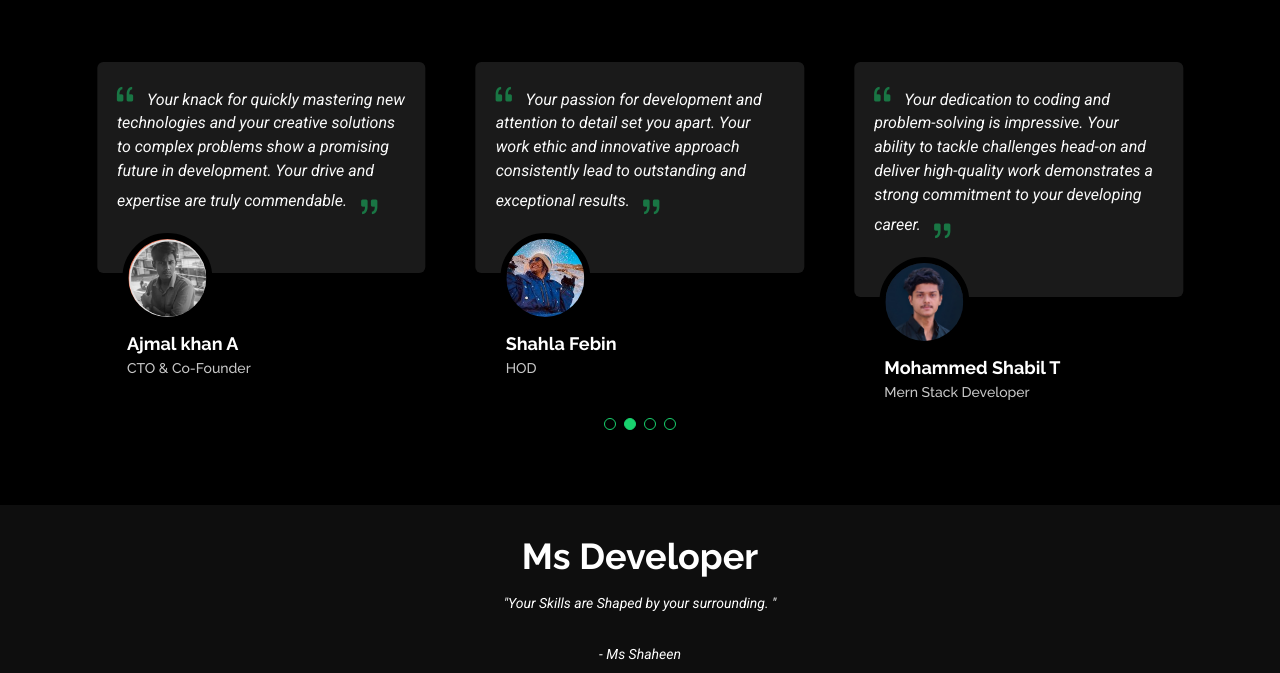
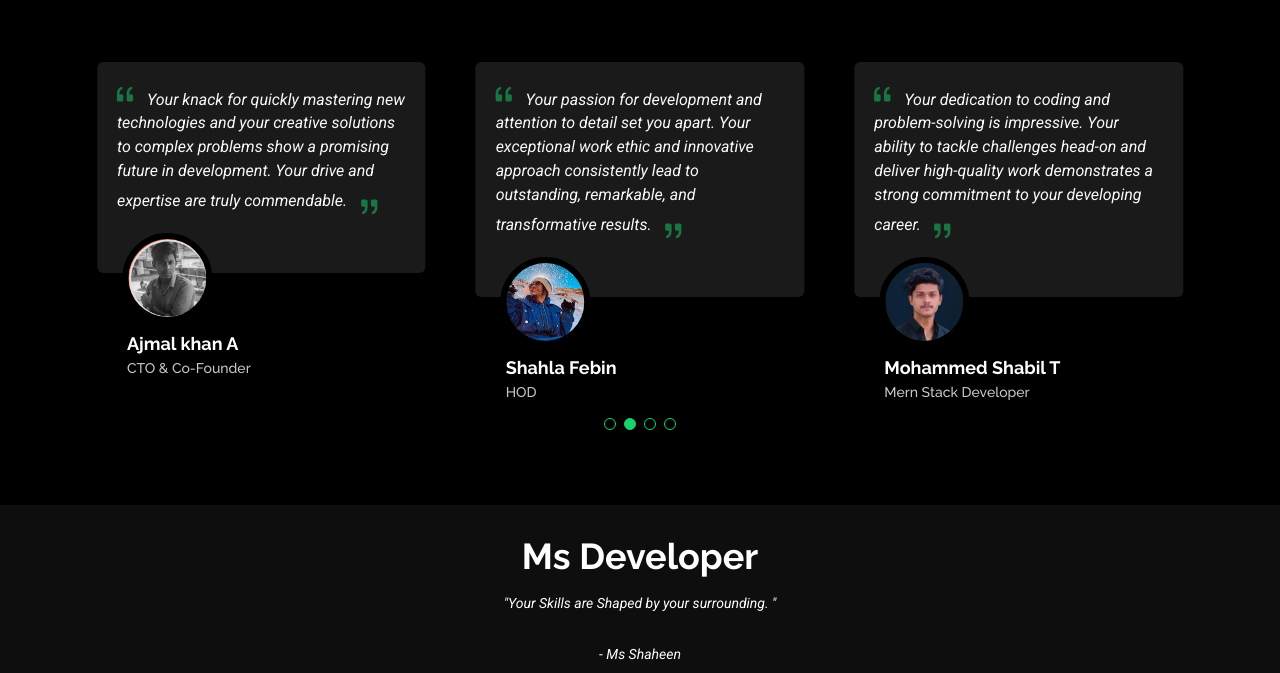
Before and after one commit to Mscode04/PERSONAL-WEBSITE, a plain HTML site: page about.html in a window 1280 px wide. Shown: the part 2302-2975 px from the top of the page. Drawn offline with Linux system fonts and the light colour scheme.

Commit message:
Update about.html

```diff
--- a/about.html
+++ b/about.html
@@ -404,7 +404,7 @@
               <div class="testimonial-item">
                 <p>
                   <i class="bi bi-quote quote-icon-left"></i>
-                  <span>Your passion for development and attention to detail set you apart. Your work ethic and innovative approach consistently lead to outstanding and exceptional results.</span>
+                  <span>Your passion for development and attention to detail set you apart. Your exceptional work ethic and innovative approach consistently lead to outstanding, remarkable, and transformative results.</span>
                   <i class="bi bi-quote quote-icon-right"></i>
                 </p>
                 <img src="assets/img/testimonials/shehla.jpg" class="testimonial-img" alt="">
```
